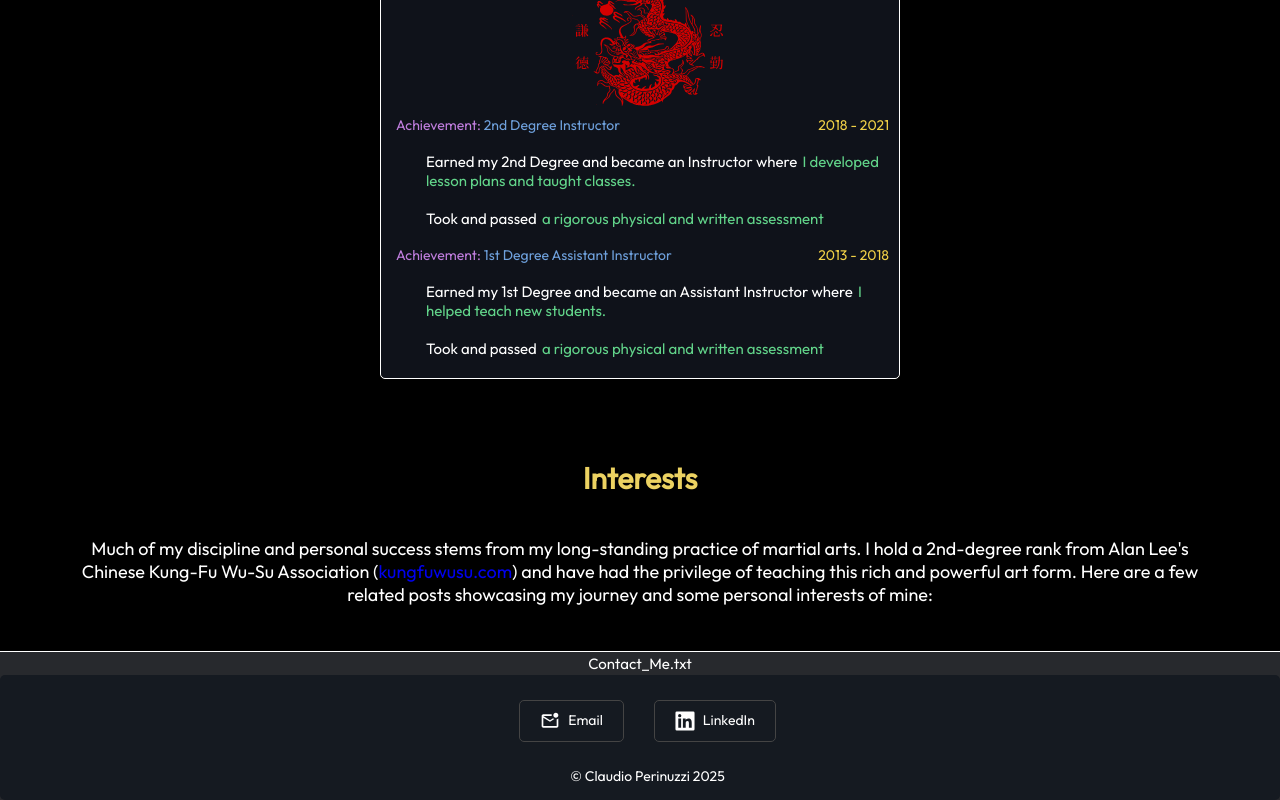
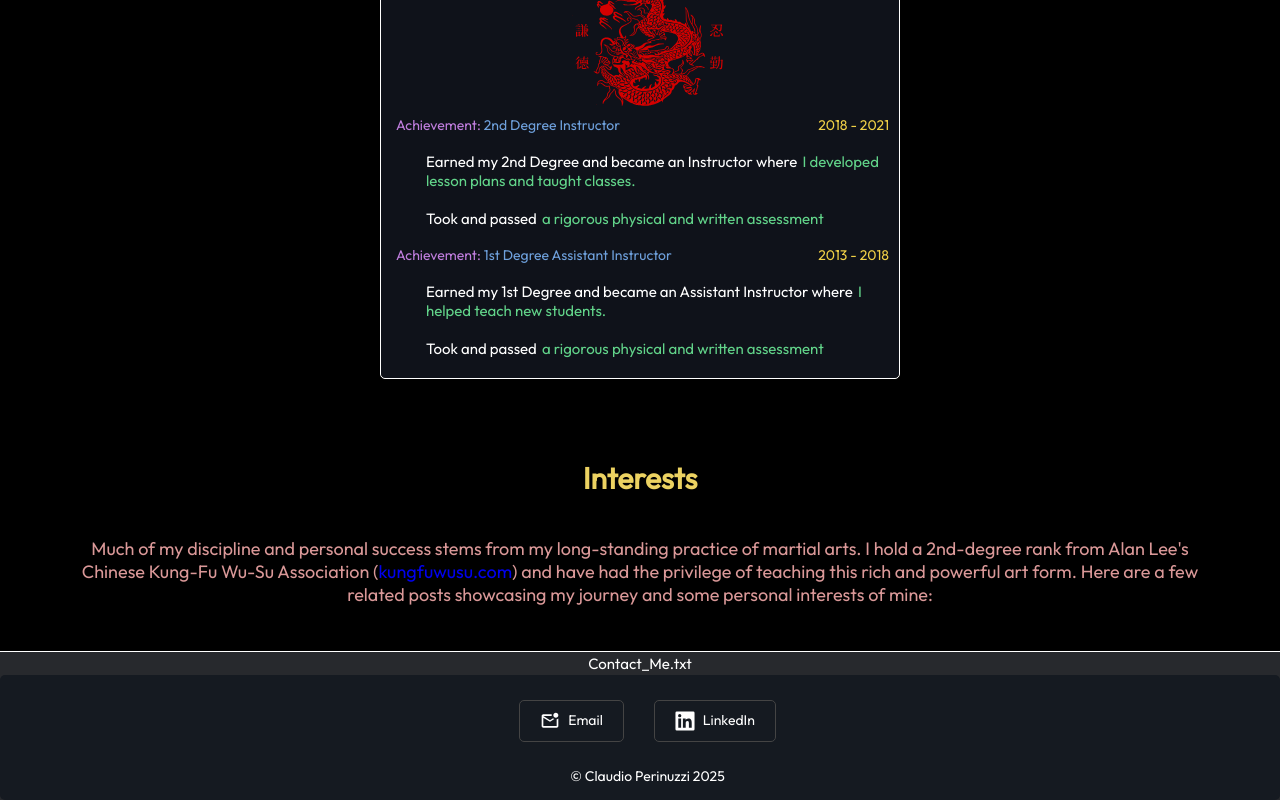
Before and after one commit to Claudio-Perinuzzi/portfolio-website, a React (Vite) app: page / in a window 1280 px wide. Shown: the part 7236-8036 px from the top of the page. Built offline with nearby package versions, Linux system fonts and the light colour scheme.

Commit message:
added scroll css

```diff
--- a/src/components/Posts/Posts.module.css
+++ b/src/components/Posts/Posts.module.css
@@ -5,7 +5,8 @@
     margin-top: 15px;
     margin-bottom: 15px;
     text-align: center;
-    color: rgb(255, 255, 255);
+    color: rgb(218, 152, 152);
+    /* color: rgb(218, 152, 152); */
     padding-right: 50px;
     padding-left: 50px;
 }
@@ -26,8 +27,13 @@
     padding: 20px;
     text-align: center;
     opacity: 0;
-    animation: fadeIn 2s ease-in-out forwards;
-    animation-delay: 0.25s;
+    transform: translateY(35px);
+    transition: opacity 1s ease-out, transform 1s ease-out;
+}
+
+.portfolioPostsSection.is_visible {
+    opacity: 1;
+    transform: translateY(0);
 }
 
 .postsSectionHeader {
```
